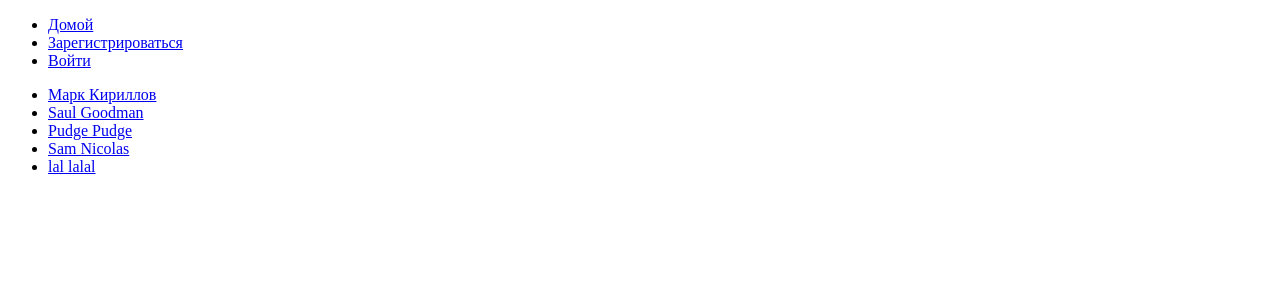
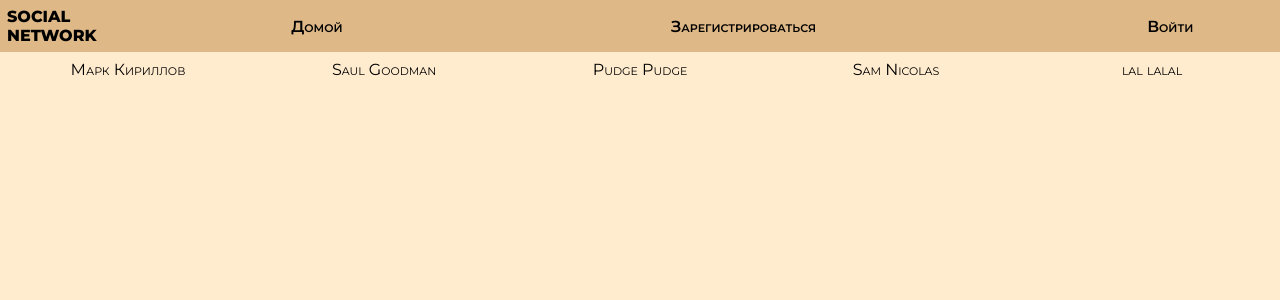
Before and after one commit to S1rMekr/SocialNetwork, a Django app: page / in a window 1280 px wide; the page is wider, and only the part inside the window is pictured. Shown: the top 300 px of that part. Run offline with Django 4.2, Linux system fonts and the light colour scheme; data comes from the database, SQL or seed files in the repository.

Commit message:
Frontend

```diff
--- a/SocialNetwork/SocialNetwork/settings.py
+++ b/SocialNetwork/SocialNetwork/settings.py
@@ -138,3 +138,7 @@ LOGIN_REDIRECT_URL = "/"
 LOGOUT_REDIRECT_URL = "/"
 
 AUTH_USER_MODEL = 'myPage.CustomUser'
+
+STATIC_URL = 'static/'
+STATIC_ROOT = os.path.join(BASE_DIR, 'static')
+STATICFILES_DIRS = []
--- /dev/null
+++ b/SocialNetwork/myPage/static/myPage/styles/style2.css
@@ -0,0 +1,47 @@
+@import url('https://fonts.googleapis.com/css2?family=Montserrat:wght@100;200;300;400;500;600;700;800;900&family=Open+Sans&family=Poppins:wght@300;600;700&display=swap');
+
+* {
+  width: 100vw;
+  font-family: 'Montserrat', sans-serif;
+  margin: 0;
+  padding: 0;
+}
+body {
+  background-color: blanchedalmond;
+}
+header {
+  display: flex;
+  flex-wrap: nowrap;
+}
+nav {
+  background-color: burlywood;
+
+  display: flex;
+  align-items: center;
+  font-weight: 600;
+}
+
+ul {
+  display: flex;
+  flex-direction: row;
+  text-align: center;
+  list-style: none;
+  padding: 0.5rem 0rem;
+}
+
+a {
+  color: black;
+  font-family: inherit;
+  text-decoration-line: none;
+  font-variant: small-caps;
+  font-size: 16px;
+}
+
+h1 {
+  background-color: burlywood;
+  padding: 7px;
+  width: 6rem;
+  font-size: 1rem;
+  color: rgb(0, 0, 0);
+  font-weight: 800;
+}
--- a/SocialNetwork/myPage/templates/myPage/base.html
+++ b/SocialNetwork/myPage/templates/myPage/base.html
@@ -2,29 +2,40 @@
 <!DOCTYPE html>
 <html lang="en">
   <head>
-    <meta charset="UTF-8">
-    <meta name="viewport" content="width=device-width, initial-scale=1.0">
+    <meta charset="UTF-8" />
+    <meta name="viewport" content="width=device-width, initial-scale=1.0" />
     <title>lala</title>
+    <link rel="stylesheet" href="{% static 'myPage/styles/style2.css' %}" />
   </head>
   <body>
-    <header><ul>
+    <header>
+      <h1>SOCIAL NETWORK</h1>
+      <!-- LOGO -->
+      <nav>
+        <ul>
           {% if user.is_superuser %}
-        <li><a href='admin/'>Admin</a></li>
-        {% endif %}
-
-            {% if request.user.is_authenticated %}
-                <li><a href="{% url 'myPage:profile' user.id %}">Домой</a></li>
-                <li><a href="{% url 'myPage:profile' user.id %}">{{ user.first_name }} {{ user.last_name }}</a></li>
+          <li><a href="admin/">Admin</a></li>
+          {% endif %} {% if request.user.is_authenticated %}
+          <li>
+            <a href="{% url 'myPage:profile' user.id %}"><i></i>Домой</a>
+          </li>
+          <li>
+            <a href="{% url 'myPage:profile' user.id %}"
+              >{{ user.first_name }} {{ user.last_name }}</a
+            >
+          </li>
           <li><a href="{% url 'register_app:logout' %}">Выйти</a></li>
           {% else %}
           <li><a href="{% url 'myPage:home' %}">Домой</a></li>
-                <li><a href="{% url 'register_app:register' %}">Зарегистрироваться</a></li>
+          <li>
+            <a href="{% url 'register_app:register' %}">Зарегистрироваться</a>
+          </li>
           <li><a href="{% url 'register_app:login' %}"> Войти </a></li>
           {% endif %}
-
-    </ul></header>
-    {% block content %}
-
-    {% endblock  %}
+        </ul>
+      </nav>
+    </header>
+    {% block content %} {% endblock %}
+    <script src="{% static 'myPage/js/script.js' %}"></script>
   </body>
 </html>
```
Also changed, not shown: SocialNetwork/register/templates/register/register.html (+5 -4 lines), SocialNetwork/myPage/static/myPage/js/script.js (added). Lines whose indentation alone changed are shown as unchanged.
